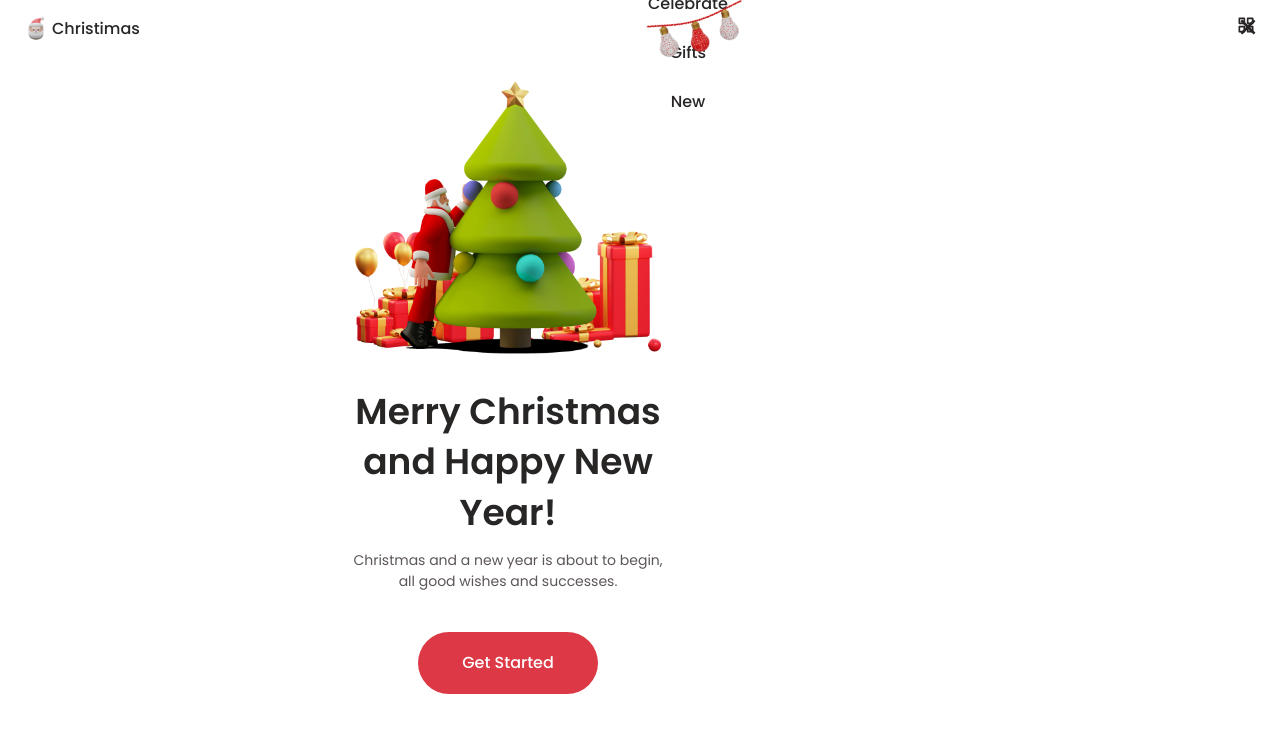
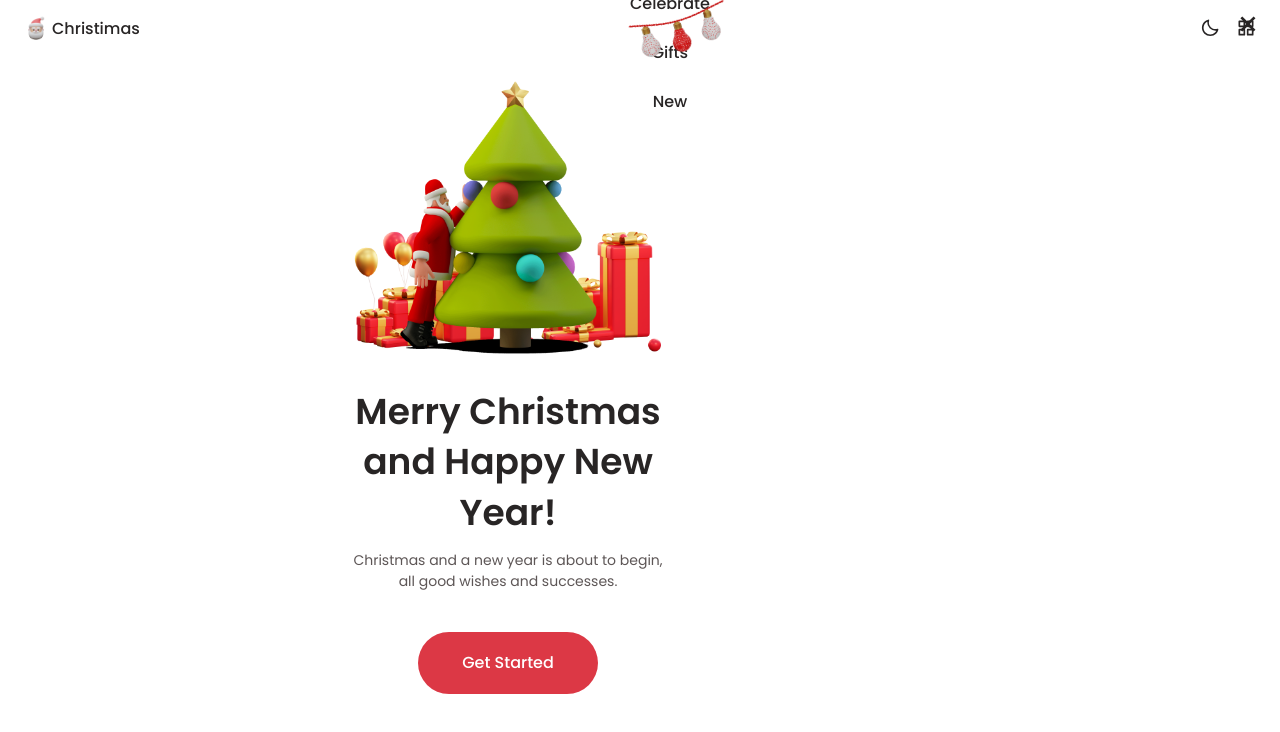
Before and after one commit to Victtor-777/Christmas_Website, a React (Vite) app: page / in a window 1280 px wide. Shown: the top 732 px of the page. Built offline with nearby package versions, Linux system fonts and the light colour scheme.

Commit message:
Add função de alterar o tema do site para dark ou light e salvando a preferência do usuário no LocalStored

```diff
--- a/src/Components/Header/Header.module.css
+++ b/src/Components/Header/Header.module.css
@@ -29,9 +29,18 @@
 }
 
 .nav_toggle,
+.mav_btns,
+.nav_theme_btn,
 .nav_close {
   font-size: 1.25rem;
   color: var(--title-color);
+  line-height: 0;
+}
+
+.nav_btns {
+  display: flex;
+  align-items: center;
+  gap: 1rem;
 }
 
 @media (max-width: 767px) {
--- a/src/Components/Header/Header.tsx
+++ b/src/Components/Header/Header.tsx
@@ -1,12 +1,38 @@
-import { BiGridAlt, BiX } from "react-icons/bi";
+import { BiGridAlt, BiMoon, BiSun, BiX } from "react-icons/bi";
 import logo from "../../assets/logo.png";
 import navLight from "../../assets/nav-light.png";
 import styles from "./Header.module.css";
 import { useEffect, useState } from "react";
 
+function getSavedTheme() {
+  const storedTheme = localStorage.getItem("selected_theme");
+  return storedTheme === "dark";
+}
+
 export function Header() {
   const [isMenuOpen, setIsMenuOpen] = useState(false);
   const [isScrolled, setIsScrolled] = useState(false);
+  const [isDarkTheme, setIsDarkTheme] = useState(false);
+
+  useEffect(() => {
+    setIsDarkTheme(getSavedTheme());
+  }, []);
+
+  function toggleTheme() {
+    setIsDarkTheme((prevTheme) => {
+      const newTheme = !prevTheme ? "dark" : "light";
+      localStorage.setItem("selected_theme", newTheme);
+      return !prevTheme;
+    });
+  }
+
+  useEffect(() => {
+    if (isDarkTheme) {
+      document.body.classList.add("dark_theme");
+    } else {
+      document.body.classList.remove("dark_theme");
+    }
+  }, [isDarkTheme]);
 
   function handleClickMenu() {
     setIsMenuOpen(!isMenuOpen);
@@ -77,9 +103,14 @@ export function Header() {
           />
         </div>
 
-        {/* Nav Toggle */}
-        <div onClick={handleClickMenu} className={styles.nav_toggle}>
-          <BiGridAlt />
+        <div className={styles.nav_btns}>
+          <div className={styles.nav_theme_btn} onClick={toggleTheme}>
+            {isDarkTheme ? <BiSun size={20} /> : <BiMoon size={20} />}
+          </div>
+
+          <div onClick={handleClickMenu} className={styles.nav_toggle}>
+            <BiGridAlt />
+          </div>
         </div>
       </nav>
     </header>
--- a/src/global.css
+++ b/src/global.css
@@ -71,7 +71,7 @@ input {
 
 body {
   background: var(--body-color);
-  transition: 0.33s; /* For dark Theme */
+  transition: background 0.33s; /* For dark Theme */
   margin-top: var(--header-height);
   height: 2000px;
 }
@@ -107,6 +107,18 @@ button {
   cursor: pointer;
 }
 
+/*=============== Scroll Bar ===============*/
+::-webkit-scrollbar {
+  width: 0.6rem;
+  background: var(--text-color-light);
+  border-radius: 1rem;
+}
+
+::-webkit-scrollbar-thumb {
+  background: var(--title-color);
+  border-radius: 1rem;
+}
+
 /* Classes Bases */
 .container {
   max-width: 60.5rem;
```
Also changed, not shown: src/Components/ScrollUp/ScrollUp.module.css (added), src/Components/ScrollUp/ScrollUp.tsx (added).
